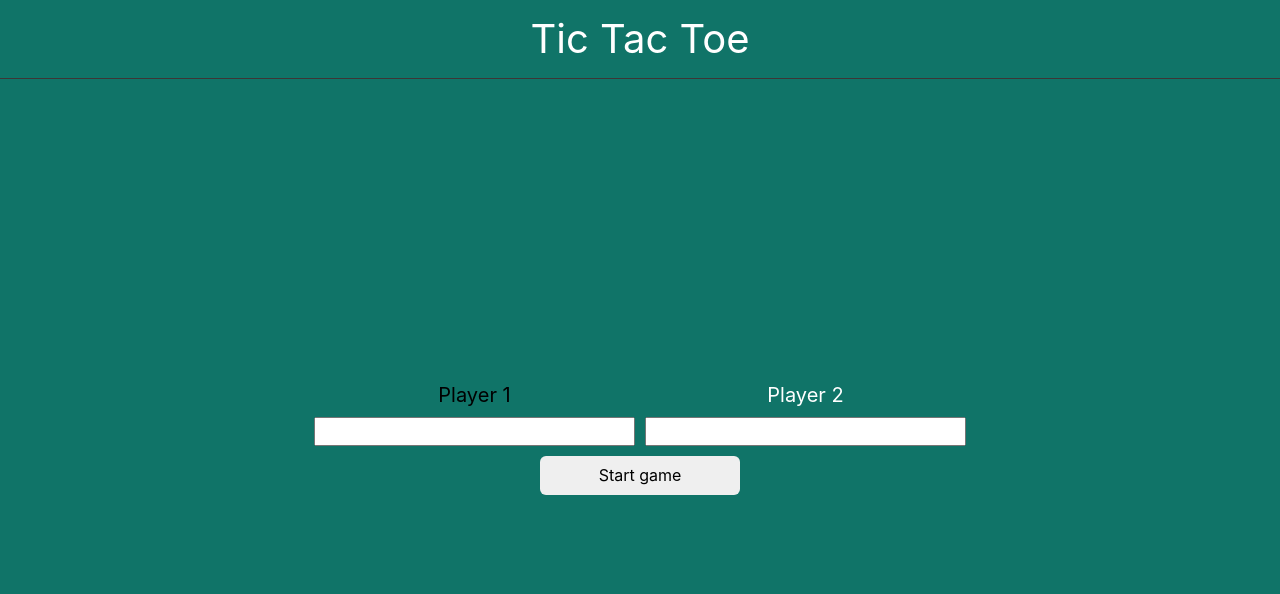
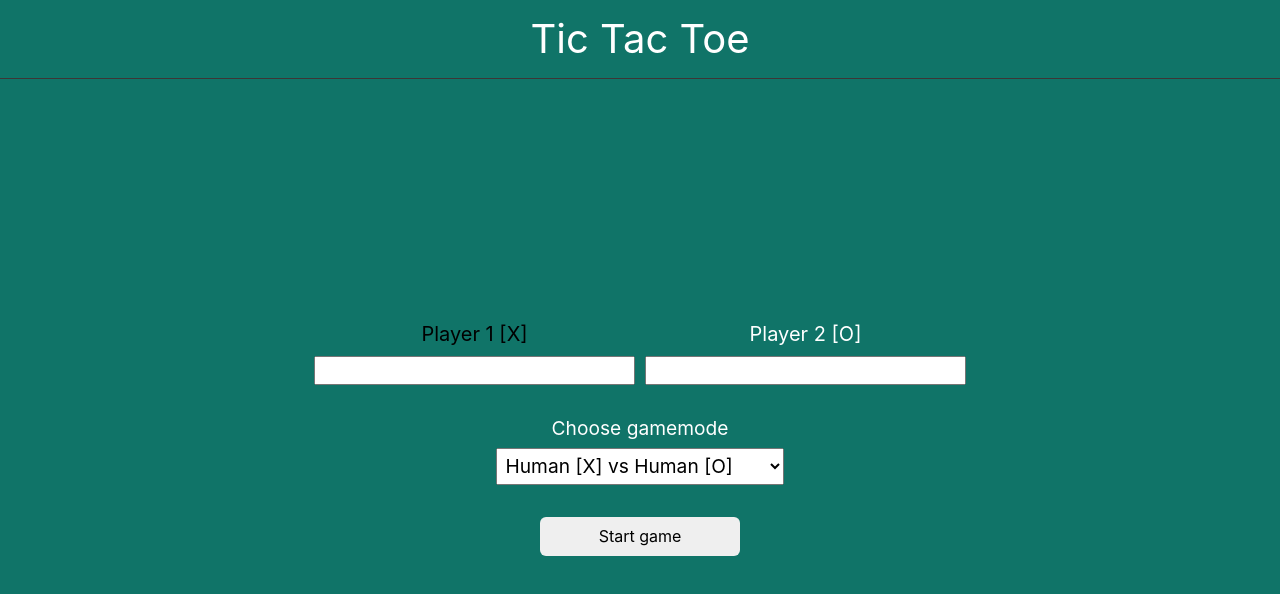
Before and after one commit to Magmusacy/js-tic-tac-toe, a plain HTML site: page index.html in a window 1280 px wide. Drawn offline with Linux system fonts and the light colour scheme.

Commit message:
Update UI to enable players to choose whether to play against human or ai

```diff
--- a/css/styles.css
+++ b/css/styles.css
@@ -110,7 +110,7 @@ main {
     align-items: center;
     justify-content: center;
     padding: 10px;
-    gap: 10px;
+    gap: 2rem;
     position: absolute;
     z-index: 1;
     left: 0;
@@ -184,3 +184,15 @@ main {
 .hide {
     visibility: hidden;
 }
+
+.gamemode-selection {
+    display: flex;
+    flex-direction: column;
+    align-items: center;
+    gap: .5rem;
+    font-size: 1.2rem;
+}
+
+#gamemode {
+    padding: .3rem;
+}
--- a/index.html
+++ b/index.html
@@ -17,14 +17,23 @@
         <form action="#" class="initialize-game">
             <div class="input-controls">
                 <div>
-                    <label for="player-one" class="player-one">Player 1</label>
+                    <label for="player-one" class="player-one">Player 1 [X]</label>
                     <input id="player-one" type="text" required>
                 </div>
 
                 <div>
-                    <label for="player-two" class="player-two">Player 2</label>
+                    <label for="player-two" class="player-two">Player 2 [O]</label>
                     <input id="player-two" type="text" required>
                 </div>
+            </div>
+
+            <div class="gamemode-selection">
+                <label for="gamemode">Choose gamemode</label>
+                <select name="gamemode" id="gamemode">
+                    <option value="default">Human [X] vs Human [O]</option>
+                    <option value="ai-stupid">Human [X] vs AI [O] (stupid)</option>
+                    <option value="ai-smart">Human [X] vs AI [O] (smart)</option>
+                </select>
             </div>
 
             <button id="start-game">Start game</button>
--- a/js/main.js
+++ b/js/main.js
@@ -92,6 +92,7 @@ const displayController = (() => {
     const gameAlertDiv = document.querySelector('#game-alert');
     const gameStartForm = document.querySelector('.initialize-game');
     const restartGameButton = document.querySelector('#restart-game');
+    const gamemodeSelector = document.querySelector('#gamemode');
 
     // Since we update after current user made his move, the color of that user is correct if he's made winning move :)
     const updateGameTurn = (playerName, mark) => {
@@ -159,9 +160,19 @@ const displayController = (() => {
         gameFlow.restartGame();
     };
 
+    function gamemodeSelectorHandler(e) {
+        const playerTwo = document.querySelector('#player-two');
+        if (this.value === 'default') {
+            playerTwo.removeAttribute('disabled');
+            return;
+        };
+        playerTwo.setAttribute('disabled', '');
+    };
+
     boardDiv.addEventListener('click', boardClickHandler);
     gameStartForm.addEventListener('submit', gameStartFormHandler);
     restartGameButton.addEventListener('click', restartGameHandler);
+    gamemodeSelector.addEventListener('change', gamemodeSelectorHandler);
 
     return {drawBoard, updateGameTurn, displayWin, displayTie, displayRestartButton, hideRestartButton};
 })();
```
